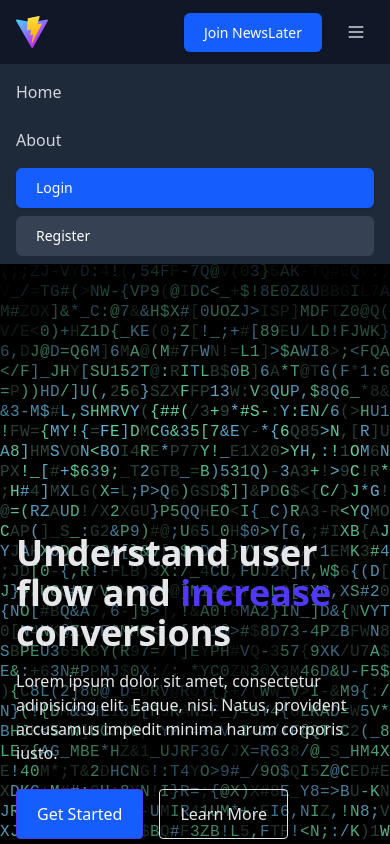
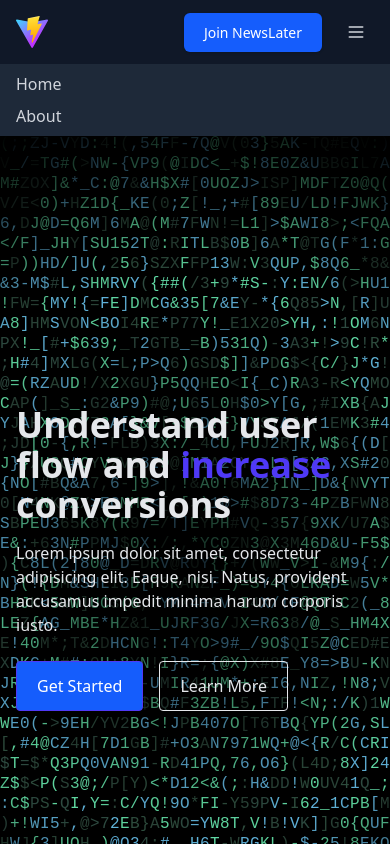
Before and after one commit to NURIDWAN/UPOACADEMY, a React (Vite) app: page / in a window 390 px wide. Both pictures are taken after a click on the button 356 px from the left and 32 px from the top of the page. Shown: the top 844 px of the page. Built offline with nearby package versions, Linux system fonts and the light colour scheme.

Commit message:
fix navbar mobile

```diff
--- a/src/component/Navbar/Navbar.jsx
+++ b/src/component/Navbar/Navbar.jsx
@@ -83,31 +83,12 @@ function Navbar({ navbarItems, logoSrc }) {
                         <ul className="space-y-2">
                             {navbarItems.map((item, index) => (
                                 <li key={index}>
-                                    <a
-                                        href={item.href}
-                                        className="block py-2 text-gray-300 hover:text-white"
-                                        onClick={closeMenu}
-                                    >
+                                    <Link className="text-gray-300 transition hover:text-white" to={item.href}>
                                         {item.label}
-                                    </a>
+                                    </Link>
                                 </li>
                             ))}
-                            <li>
-                                <a
-                                    className="block w-full rounded-md bg-blue-600 px-5 py-2.5 text-sm font-medium text-white shadow hover:bg-blue-500"
-                                    href="#"
-                                >
-                                    Login
-                                </a>
-                            </li>
-                            <li>
-                                <a
-                                    className="block w-full rounded-md bg-gray-700 px-5 py-2.5 text-sm font-medium text-white hover:bg-gray-600"
-                                    href="#"
-                                >
-                                    Register
-                                </a>
-                            </li>
+
                         </ul>
                     </nav>
                 </div>
```
